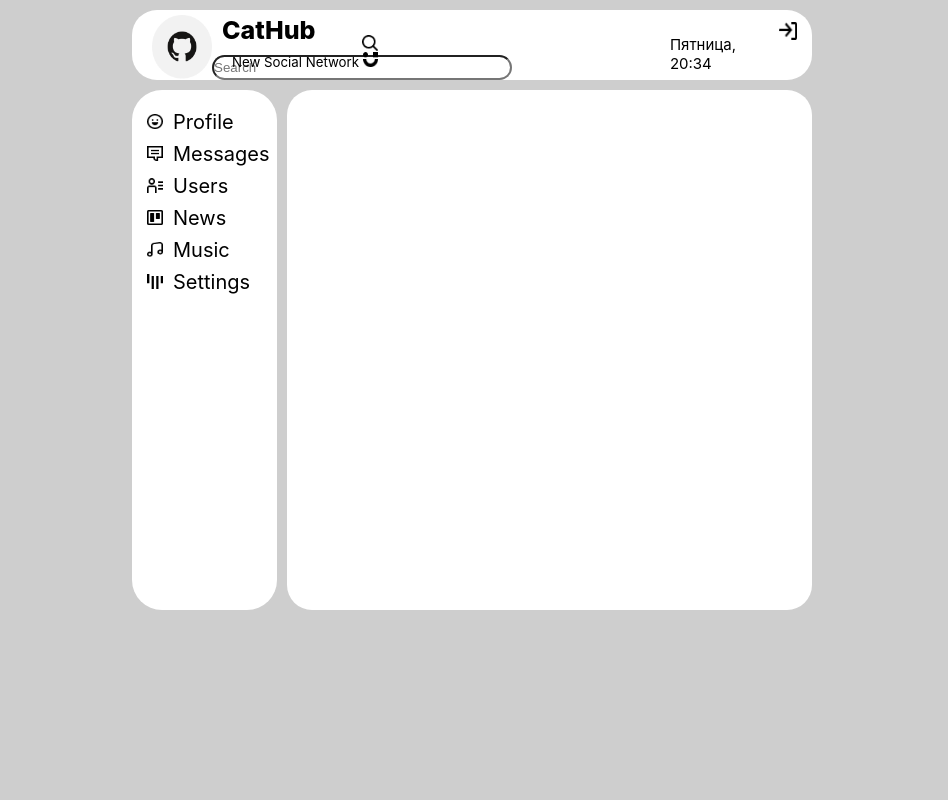
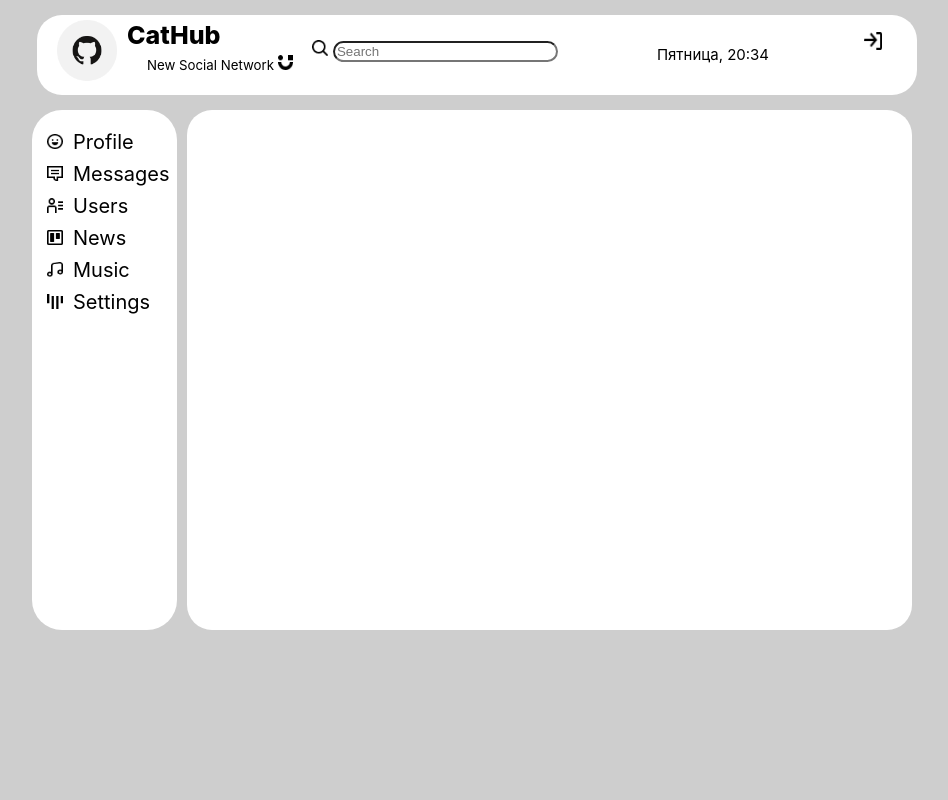
Before and after one commit to canzitis/Social-network, a React (Create React App) app: page /#/ in a window 1280 px wide. Shown: the top 800 px of the page, without its empty margins (168-1116 px from the left). Built offline with nearby package versions, Linux system fonts and the light colour scheme; no server answers.

Commit message:
Adaptive layout

```diff
--- a/src/App.css
+++ b/src/App.css
@@ -1,12 +1,17 @@
-
-
-.content{
-  padding: 0 300px 0 300px;
+.site{
+  max-width: 1920px;
+  max-height: 100%;
   background-color: rgb(206, 206, 206);
 }
 
+.content{
+  max-width: 1900px;
+  padding: 0px 200px 10px 200px;
+}
+
+
+
 .app-wrapper{
-
   display: grid;
   grid-template-columns: 1fr 10fr;
 
@@ -15,23 +20,40 @@
   "n c"
   'f f';
 
-  grid-template-rows: 60px 1 fr;
-
   grid-gap: 10px;
-
 }
 
 
 
 .app-wrapper-content{
-
   grid-area: c;
-
   border-radius: 25px;
-
   background-color:white;
-
-  padding: 10px;
-
   margin-bottom: 20px;
 }
+
+/********* MEDIA **********/
+
+ @media(max-width:1200px){
+  .content{
+    max-width: 900px;
+    padding: 0px 50px 10px 50px;
+  }
+ }
+
+
+@media(max-width:992px){
+  .content{
+    max-width: 750px;
+    padding: 0px 40px 10px 40px;
+  }
+}
+
+@media(max-width:767px){
+  .content{
+    max-width : 200px;
+    margin: 0%;
+    max-width: none;
+    padding: 0px 10px 10px 10px;
+  }
+}
--- a/src/components/Header/Header.jsx
+++ b/src/components/Header/Header.jsx
@@ -19,7 +19,7 @@ const Header = (props) => {
 
   return (
     <header className={s.header}>
-      <div className={s.headerInfo}>
+      <div className={s.headerContainer}>
         <h3>CatHub</h3>
         <h5 className={s.helloImg}>
           New Social Network <img src={helloImg} alt="" />
--- a/src/components/Header/Header.module.css
+++ b/src/components/Header/Header.module.css
@@ -1,15 +1,25 @@
 .header{
+    margin: 0 auto;
+    width: 100%;
+    padding: 5px;
     margin-top: 10px;
+    grid-area: h;
+ }
+
+.headerContainer{
+
     height: 70px;
-    grid-area: h;
+
     border-radius: 25px;
     background-color: white;
- }
+
+    padding: 5px 20px 5px 20px ;
+    display: flex;
+    justify-content: space-between;
+}
 
 .logoCompany{
     width: 60px;
-    padding-top: 5px;
-    padding-left: 20px;
 }
 
 
@@ -17,43 +27,42 @@
     color: black;
     position: absolute;
     margin-top: 0px;
-    padding-top: 5px;
-    padding-left: 90px;
+    padding-left: 70px;
     font-size: 25px;
     font-weight: 800;
 }
+
 .helloImg img{
-    padding-top: 5px;
     width: 15px;
     height: 15px;
 }
+
 .header h5{
   position: absolute;
-  padding-top: 15px;
-  padding-left: 100px;
+  padding-top: 13px;
+  padding-left: 90px;
   font-weight: 400;
 }
+
 .searchBloc{
-    padding-top: 25px;
-}
-.headerInfo{
-   display: flex;
-   justify-content: space-between;
+    width: 250px;
+    height: 25px;
+    padding-left: 100px;
+    padding-top: 20px;
 }
 
-  .searchInput{
+
+
+.searchInput{
   border-radius: 25px;
-    padding: 0;
-  width: 300px;
-  height: 25px;
-  }
+  width: 90%;
+}
 
-  .searchImg{
+.searchImg{
   width: 16px;
   height: 16px;
-  padding-left: 150px;
   padding-right: 5px;
-  }
+}
 
 .login{
     float: right;
@@ -117,3 +126,38 @@
     outline: 0;
     outline-offset: 0;
 }
+
+
+/********************* MEDIA **********************/
+
+@media(max-width:1200px){
+
+    .headerContainer{
+      max-width: 900px;
+    }
+    .searchBloc{
+      max-width: 200px;
+    }
+
+    .searchImg{
+        display: none;
+    }
+  }
+
+  @media(max-width:900px){
+    .headerContainer{
+      max-width: 500px;
+    }
+    .searchBloc{
+      display: none;
+    }
+
+    .clock{
+      margin-left: 30px;
+    }
+
+
+    .searchImg{
+        display: none;
+    }
+  }
--- a/src/components/Profile/MyPosts/MyPosts.module.css
+++ b/src/components/Profile/MyPosts/MyPosts.module.css
@@ -1,4 +1,5 @@
 .posts{
+    width: 400px;
     border-top: solid 1px black;
     margin-top: 30px;
 }
--- a/src/components/Profile/ProfileInfo/ProfileInfo.jsx
+++ b/src/components/Profile/ProfileInfo/ProfileInfo.jsx
@@ -15,6 +15,7 @@ const ProfileInfo = (props) => {
   }
   return (
     <div className={s.content}>
+      <div className={s.contencAB}>
         <div className={s.contentA}>
           <div className={s.userImg}>
             {!props.userProfile.photos.large ? (
@@ -23,11 +24,6 @@ const ProfileInfo = (props) => {
               <img src={props.userProfile.photos.large} alt="" />
             )}
           </div>
-        <div className={s.aboutMeBloc}>
-          <img src={aboutMe} alt="" />
-          <h4>About Me:</h4> <p>{props.userProfile.aboutMe}</p>
-        </div>
-        <MyPostsContainer />
         </div>
         <div className={s.contentB}>
           <h4 className={s.fullName}>{props.userProfile.fullName}</h4>
@@ -84,6 +80,12 @@ const ProfileInfo = (props) => {
           </div>
         </div>
       </div>
+      <div className={s.aboutMeBloc}>
+        <img src={aboutMe} alt="" />
+        <h4>About Me:</h4> <p>{props.userProfile.aboutMe}</p>
+      </div>
+      <MyPostsContainer />
+    </div>
   );
 };
 
--- a/src/components/Profile/ProfileInfo/ProfileInfo.module.css
+++ b/src/components/Profile/ProfileInfo/ProfileInfo.module.css
@@ -1,8 +1,12 @@
 .content{
+    max-width: 100%;
+    padding: 20px;
+}
+
+.contencAB{
     display: flex;
-    padding: 20px;
+}
 
-}
 
 .contentA{
 padding: 10px 0px 10px 20px;
@@ -11,6 +15,9 @@ padding: 10px 0px 10px 20px;
 .contentB{
     padding-left: 70px;
 }
+
+
+
 
 
 .userImg img{
@@ -51,7 +58,6 @@ padding: 10px 0px 10px 20px;
 }
 
 .aboutMeBloc{
-    display: flex;
     margin-top:50px;
     margin-bottom: 30px;
 }
@@ -95,3 +101,43 @@ padding: 10px 0px 10px 20px;
 .itemInformationBloc{
     margin-top: 30px;
 }
+
+@media(max-width:1200px){
+    .content{
+        max-width: 700px;
+        display: block;
+        padding: 10px;
+    }
+
+   .contencAB{
+    display:block;
+    width: 700px;
+   }
+}
+
+
+
+@media(max-width:900px){
+    .content{
+        width: 500px;
+        display: block;
+        padding: 5px;
+    }
+
+   .contencAB{
+    display:block;
+    width: 700px;
+   }
+
+   .itemInformationBlocContact{
+    margin-left: 0px;
+    display: contents;
+    flex-direction: row;
+    justify-content: space-between
+}
+
+.border{
+    display: none;
+}
+
+}
--- a/src/components/clock/clock.jsx
+++ b/src/components/clock/clock.jsx
@@ -40,7 +40,11 @@ class Clock extends React.Component {
   }
 
   render() {
-    return <p className={s.clock}>{this.state.time}</p>;
+    return (
+      <div>
+        <p className={s.clock}>{this.state.time}</p>
+      </div>
+    );
   }
 }
 
--- a/src/components/clock/clock.module.css
+++ b/src/components/clock/clock.module.css
@@ -3,3 +3,12 @@
     font-size: 15px;
     padding-top: 10px;
 }
+
+@media(max-width:900px){
+
+
+    .clock{
+
+     margin: 0 auto;
+    }
+}
```
Lines whose indentation alone changed are shown as unchanged.
